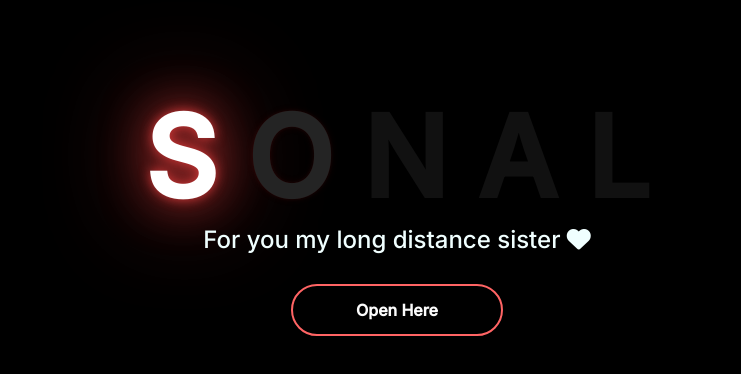
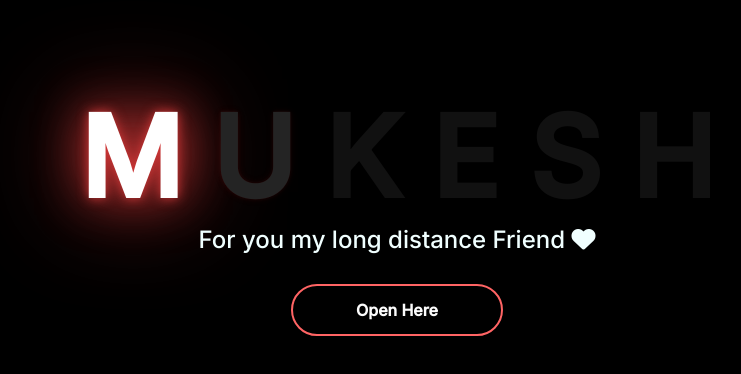
Before and after one commit to FrancisBilung/flower, a plain HTML site: page index.html in a window 1280 px wide. Shown: the part 252-626 px from the top of the page, without its empty margins (251-992 px from the left). Drawn offline with Linux system fonts and the light colour scheme; a web font is replaced by a local one.

Commit message:
Update index.html

```diff
--- a/index.html
+++ b/index.html
@@ -19,15 +19,16 @@
 
 <body style="display: flex; justify-content: center; align-items: center; height: 100vh;">
     <div class="greetings">
+        <span>M</span>
+        <span>U</span>
+        <span>K</span>
+        <span>E</span>
         <span>S</span>
-        <span>O</span>
-        <span>N</span>
-        <span>A</span>
-        <span>L</span>
+        <span>H</span>
 
     </div>
     <div style="text-align: center;" class="description">
-        <span>For you my long distance sister <i class="fa-solid fa-heart"></i></span>
+        <span>For you my long distance Friend <i class="fa-solid fa-heart"></i></span>
     </div>
      <!-- Button -->
   <div style="position: absolute; top: 67vh; width: 100%; display: flex; justify-content: center;">
```
